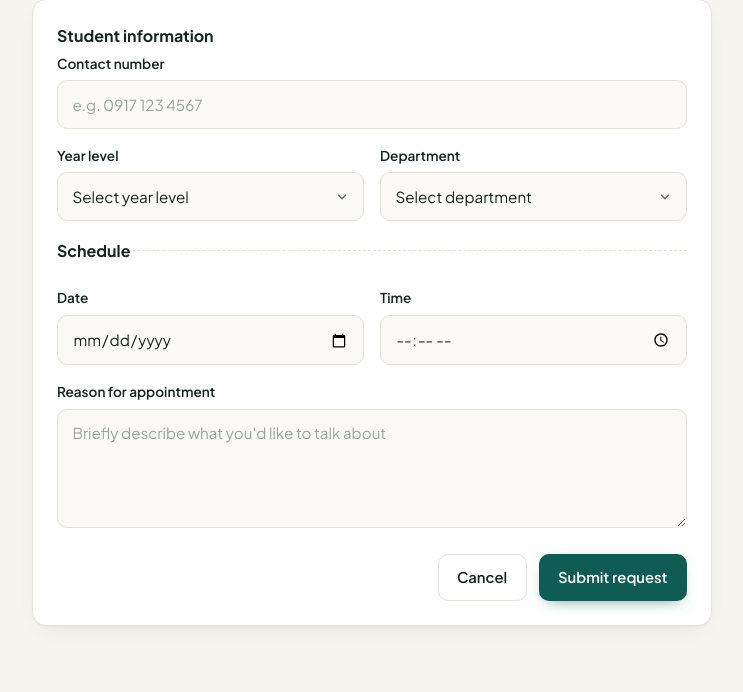
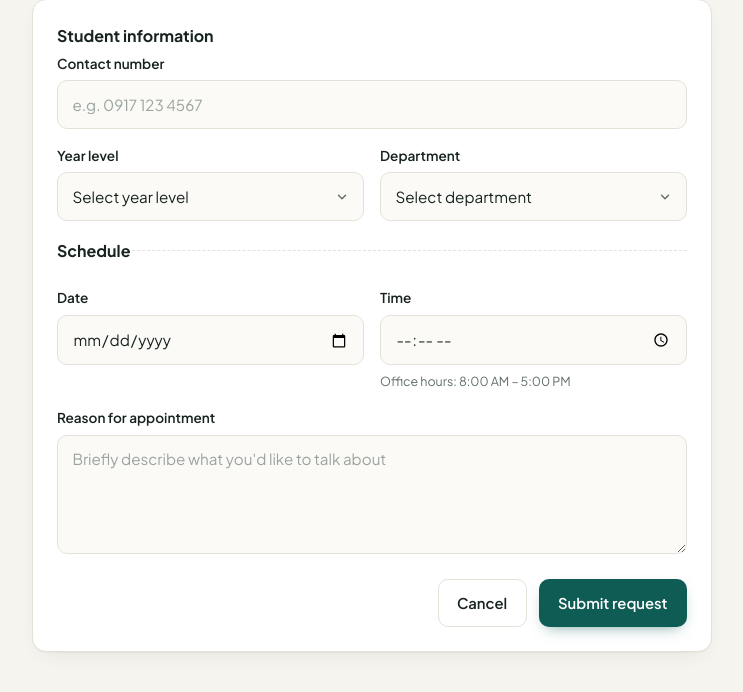
Before and after one commit to joellyncualbar-cmd/gas, a Flask app: page /book in a window 1280 px wide. Shown: the part 225-917 px from the top of the page, without its empty margins (268-1011 px from the left). Before the commit the page ends 852 px from the top, so only its background shows below. Run offline with Flask 3, Linux system fonts and the light colour scheme; a user stored in the database is signed in; data comes from the database, SQL or seed files in the repository.

Commit message:
feat: add time validation and improve form error handling

```diff
--- a/app.py
+++ b/app.py
@@ -399,6 +399,8 @@ def book_appointment():
             error = "Please enter a valid contact number."
         elif form["year_level"] not in YEAR_LEVELS or form["department"] not in DEPARTMENTS:
             error = "Please choose a valid year level and department."
+        elif not ("08:00" <= form["time"][:5] <= "17:00"):
+            error = "Please pick a time between 8:00 AM and 5:00 PM."
 
         if error:
             flash(error, "error")
--- a/static/app.js
+++ b/static/app.js
@@ -54,7 +54,18 @@
       if (!form.checkValidity()) {
         e.preventDefault();
         form.querySelectorAll(":invalid").forEach((f) => {
-          f.closest(".field")?.classList.add("invalid");
+          const field = f.closest(".field");
+          if (!field) return;
+          field.classList.add("invalid");
+          let msg = field.querySelector(".field-error");
+          if (!msg) {
+            msg = document.createElement("small");
+            msg.className = "field-error";
+            msg.setAttribute("role", "alert");
+            field.appendChild(msg);
+          }
+          const outOfRange = f.validity.rangeUnderflow || f.validity.rangeOverflow;
+          msg.textContent = (outOfRange && f.dataset.error) || f.validationMessage;
         });
         form.querySelector(":invalid")?.focus();
         return;
@@ -63,7 +74,10 @@
     });
     form.addEventListener("input", (e) => {
       const field = e.target.closest(".field");
-      if (field && e.target.checkValidity()) field.classList.remove("invalid");
+      if (field && e.target.checkValidity()) {
+        field.classList.remove("invalid");
+        field.querySelector(".field-error")?.remove();
+      }
     });
   });
 
--- a/static/style.css
+++ b/static/style.css
@@ -123,6 +123,9 @@ input:focus, select:focus, textarea:focus {
 .field.invalid input, .field.invalid select, .field.invalid textarea {
   border-color: var(--danger); box-shadow: 0 0 0 4px rgba(194, 65, 59, 0.1);
 }
+.field-hint { font-size: 0.78rem; color: var(--muted, #62706b); }
+.field-error { font-size: 0.8rem; font-weight: 500; color: var(--danger); }
+.field.invalid .field-hint { display: none; }
 .input-wrap { position: relative; }
 .input-wrap input { padding-right: 4rem; }
 .eye {
--- a/templates/book.html
+++ b/templates/book.html
@@ -26,7 +26,8 @@
                 </div>
                 <div class="field">
                     <label for="time">Time</label>
-                    <input type="time" name="time" id="time" value="{{ form.get('time') or '' }}" min="08:00" max="17:00" required>
+                    <input type="time" name="time" id="time" value="{{ form.get('time') or '' }}" min="08:00" max="17:00" required aria-describedby="time-hint" data-error="Please pick a time between 8:00 AM and 5:00 PM.">
+                    <small class="field-hint" id="time-hint">Office hours: 8:00 AM – 5:00 PM</small>
                 </div>
             </div>
             <div class="field">
```
